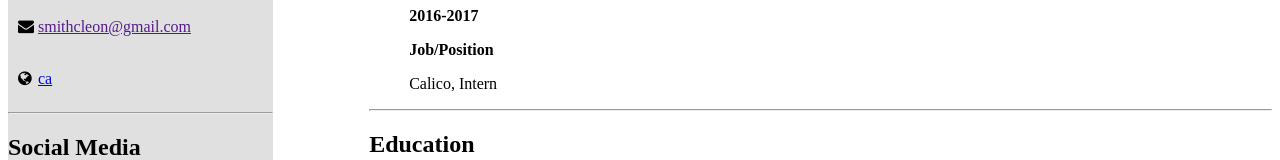
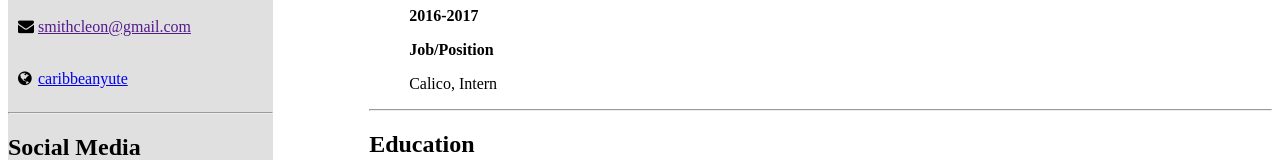
Before and after one commit to caribbeanyute/caribbeanyute.github.io, a plain HTML site: page index.html in a window 1280 px wide. Shown: the part 406-566 px from the top of the page. Drawn offline with Linux system fonts and the light colour scheme.

Commit message:
Updated website linl

```diff
--- a/index.html
+++ b/index.html
@@ -29,7 +29,7 @@
                         <i class="fa fa-envelope"></i><a href=""  >smithcleon@gmail.com</a>
                         </div>
 
-                        <p><i class="fa fa-globe"></i></i><a href="caribbeanyute.github.io">ca</a></p>
+                        <p><i class="fa fa-globe"></i></i><a href="caribbeanyute.github.io">caribbeanyute</a></p>
                         <hr>
                         <h2>Social Media</h2>
                         <div ><i class="fa fa-linkedin" ></i><a href="">www.linkedin.com/Cleon</a></div>
```
